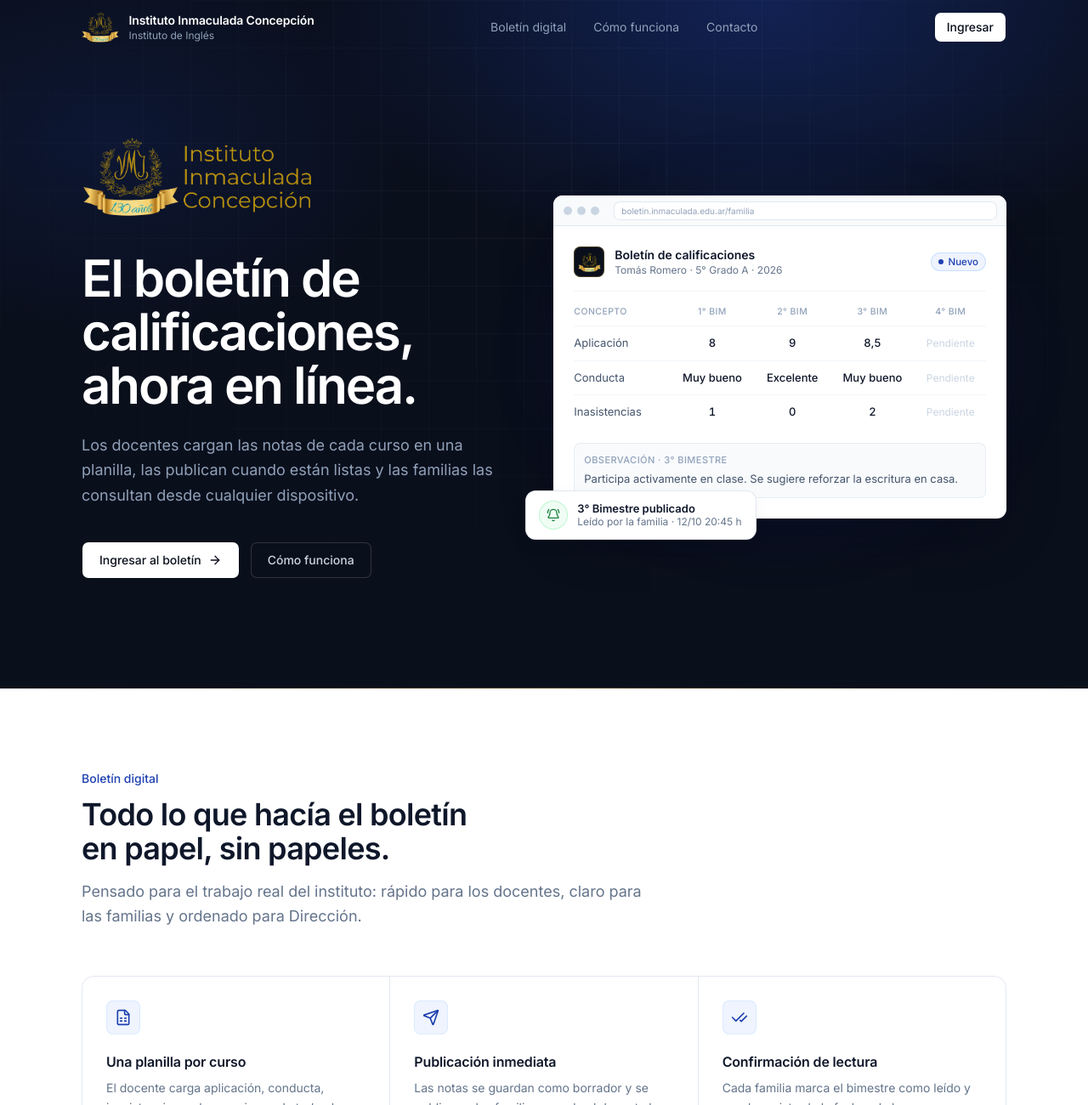
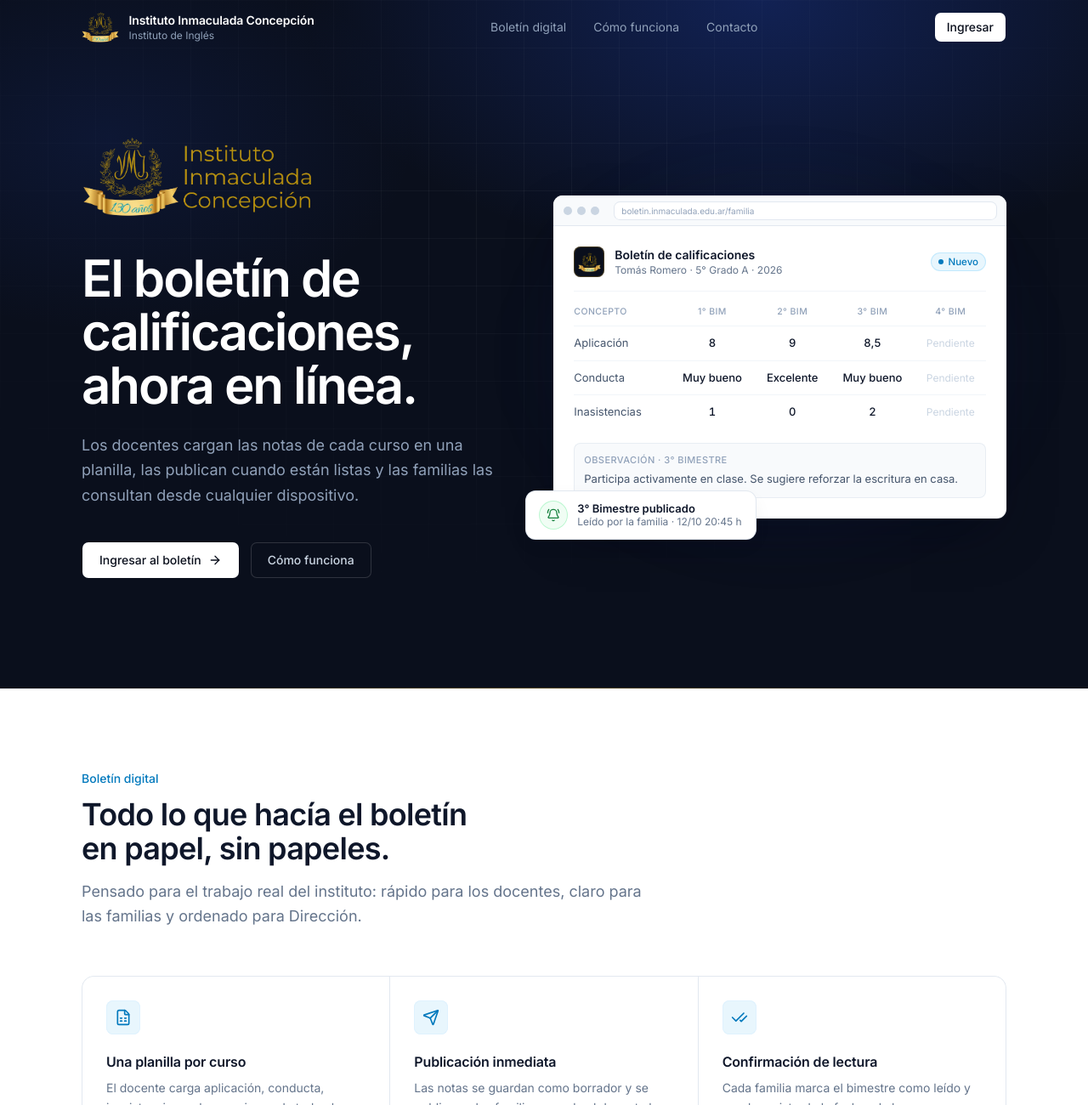
Before and after one commit to skywarddigitalsolutions/academiainglesdemo, a Next.js app: page / in a window 1280 px wide. Shown: the top 1300 px of the page at 85% size. Built offline with nearby package versions, Linux system fonts and the light colour scheme.

Commit message:
style(theme): switch primary color to institutional celeste

```diff
--- a/src/app/globals.css
+++ b/src/app/globals.css
@@ -82,10 +82,10 @@
   --popover: #ffffff;
   --popover-foreground: #0f172a;
 
-  /* The only strong color: blue-800 */
-  --primary: #1e40af;
+  /* The only strong color: institutional celeste (AA with white text) */
+  --primary: #0279bd;
   --primary-foreground: #ffffff;
-  --primary-soft: #eff4ff;
+  --primary-soft: #e8f6fd;
 
   --ink: #0a0f1c;
   --gold: #b8912f;
@@ -99,7 +99,7 @@
   --destructive: #b91c1c;
   --border: #e2e8f0;
   --input: #d5dce6;
-  --ring: #1e40af;
+  --ring: #0279bd;
   --radius: 0.5rem;
 
   /* Sidebar */
--- a/src/components/layout/app-shell.tsx
+++ b/src/components/layout/app-shell.tsx
@@ -228,13 +228,13 @@ function SidebarBody({
 
 function sidebarButton(collapsed: boolean) {
   return cn(
-    "h-8 w-full text-[13px] font-normal text-sidebar-foreground shadow-none hover:bg-sidebar-accent hover:text-white focus-visible:ring-2 focus-visible:ring-blue-400/50",
+    "h-8 w-full text-[13px] font-normal text-sidebar-foreground shadow-none hover:bg-sidebar-accent hover:text-white focus-visible:ring-2 focus-visible:ring-sky-400/50",
     collapsed ? "justify-center px-0" : "justify-start gap-3 px-3",
   );
 }
 
 const itemBase =
-  "relative flex h-9 items-center gap-3 rounded-md text-[13.5px] font-medium transition-colors duration-150 focus-visible:ring-2 focus-visible:ring-blue-400/50 focus-visible:outline-none";
+  "relative flex h-9 items-center gap-3 rounded-md text-[13.5px] font-medium transition-colors duration-150 focus-visible:ring-2 focus-visible:ring-sky-400/50 focus-visible:outline-none";
 
 function SidebarItem({
   item,
@@ -311,7 +311,7 @@ function SidebarItem({
                   onClick={onNavigate}
                   aria-current={active ? "page" : undefined}
                   className={cn(
-                    "flex h-8 items-center rounded-md px-2.5 text-[13px] transition-colors duration-150 focus-visible:ring-2 focus-visible:ring-blue-400/50 focus-visible:outline-none",
+                    "flex h-8 items-center rounded-md px-2.5 text-[13px] transition-colors duration-150 focus-visible:ring-2 focus-visible:ring-sky-400/50 focus-visible:outline-none",
                     active
                       ? "bg-sidebar-accent font-medium text-white"
                       : "text-sidebar-muted hover:bg-sidebar-accent/60 hover:text-white",
--- a/src/components/ui/status-badge.tsx
+++ b/src/components/ui/status-badge.tsx
@@ -8,7 +8,7 @@ const TONES: Record<StatusTone, string> = {
   success: "border-success-border bg-success-soft text-success",
   warning: "border-warning-border bg-warning-soft text-warning",
   danger: "border-danger-border bg-danger-soft text-danger",
-  info: "border-blue-200/80 bg-primary-soft text-primary",
+  info: "border-sky-200/80 bg-primary-soft text-primary",
 };
 
 const DOTS: Record<StatusTone, string> = {
--- a/src/features/admin/admin-overview.tsx
+++ b/src/features/admin/admin-overview.tsx
@@ -84,7 +84,7 @@ function StatCard({
         className="group surface-card flex h-full flex-col p-5 transition-[border-color,box-shadow] duration-150 hover:border-slate-300 hover:shadow-raised focus-visible:ring-4 focus-visible:ring-primary/15 focus-visible:outline-none"
       >
         <div className="flex items-center justify-between">
-          <span className="flex size-9 items-center justify-center rounded-lg bg-primary-soft text-primary ring-1 ring-blue-100 ring-inset">
+          <span className="flex size-9 items-center justify-center rounded-lg bg-primary-soft text-primary ring-1 ring-sky-100 ring-inset">
             <Icon className="size-[18px]" aria-hidden />
           </span>
           <ArrowUpRight
--- a/src/features/landing/landing-page.tsx
+++ b/src/features/landing/landing-page.tsx
@@ -94,7 +94,7 @@ export function LandingPage() {
           <ul className="grid gap-px overflow-hidden rounded-2xl border border-slate-200 bg-slate-200 sm:grid-cols-2 lg:grid-cols-3">
             {FEATURES.map(({ icon: Icon, title, text }) => (
               <li key={title} className="bg-white p-7">
-                <span className="flex size-10 items-center justify-center rounded-lg bg-primary-soft text-primary ring-1 ring-blue-100 ring-inset">
+                <span className="flex size-10 items-center justify-center rounded-lg bg-primary-soft text-primary ring-1 ring-sky-100 ring-inset">
                   <Icon className="size-5" aria-hidden />
                 </span>
                 <h3 className="mt-5 font-semibold tracking-[-0.01em]">{title}</h3>
@@ -340,7 +340,7 @@ function Pill({ tone, children }: { tone: "info" | "success"; children: ReactNod
       className={cn(
         "inline-flex h-[22px] items-center gap-1.5 rounded-full border px-2 text-[11.5px] font-medium",
         tone === "info"
-          ? "border-blue-200/80 bg-primary-soft text-primary"
+          ? "border-sky-200/80 bg-primary-soft text-primary"
           : "border-success-border bg-success-soft text-success",
       )}
     >
--- a/src/features/report-card/period-progress.tsx
+++ b/src/features/report-card/period-progress.tsx
@@ -22,7 +22,7 @@ export function ProgressBar({
       aria-hidden
     >
       <div
-        className="absolute inset-y-0 left-0 rounded-full bg-blue-200 transition-[width] duration-300"
+        className="absolute inset-y-0 left-0 rounded-full bg-sky-200 transition-[width] duration-300"
         style={{ width: `${pct(complete)}%` }}
       />
       <div
@@ -37,7 +37,7 @@ export function ProgressLegend({ className }: { className?: string }) {
   return (
     <div className={cn("flex items-center gap-4 text-xs text-muted-foreground", className)}>
       <span className="inline-flex items-center gap-1.5">
-        <span className="size-2 rounded-full bg-blue-200" aria-hidden />
+        <span className="size-2 rounded-full bg-sky-200" aria-hidden />
         Cargado
       </span>
       <span className="inline-flex items-center gap-1.5">
--- a/src/features/teacher/grade-sheet/cells.tsx
+++ b/src/features/teacher/grade-sheet/cells.tsx
@@ -129,7 +129,7 @@ export function ObservationCell({
           className={cn(
             "relative inline-flex size-8 items-center justify-center rounded-md border transition-[border-color,box-shadow,background-color,color] duration-150 outline-none focus-visible:border-primary/70 focus-visible:ring-4 focus-visible:ring-primary/12",
             filled
-              ? "border-blue-200 bg-primary-soft text-primary hover:border-blue-300"
+              ? "border-sky-200 bg-primary-soft text-primary hover:border-sky-300"
               : "border-slate-200 bg-white text-slate-400 hover:border-slate-300 hover:text-slate-600",
           )}
         >
```
